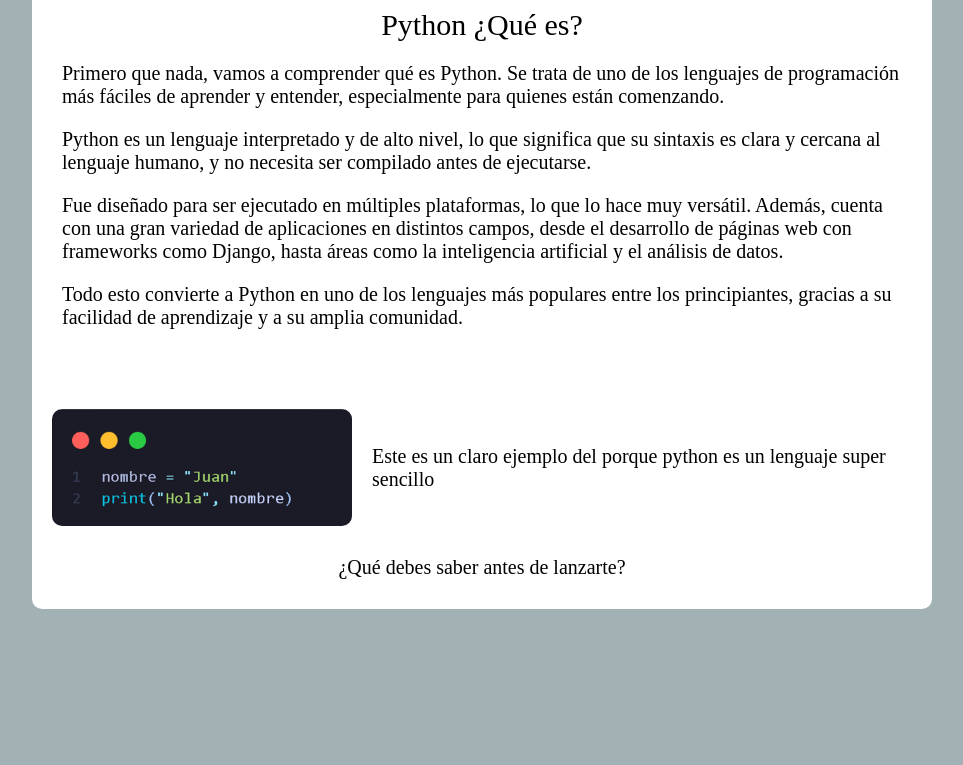
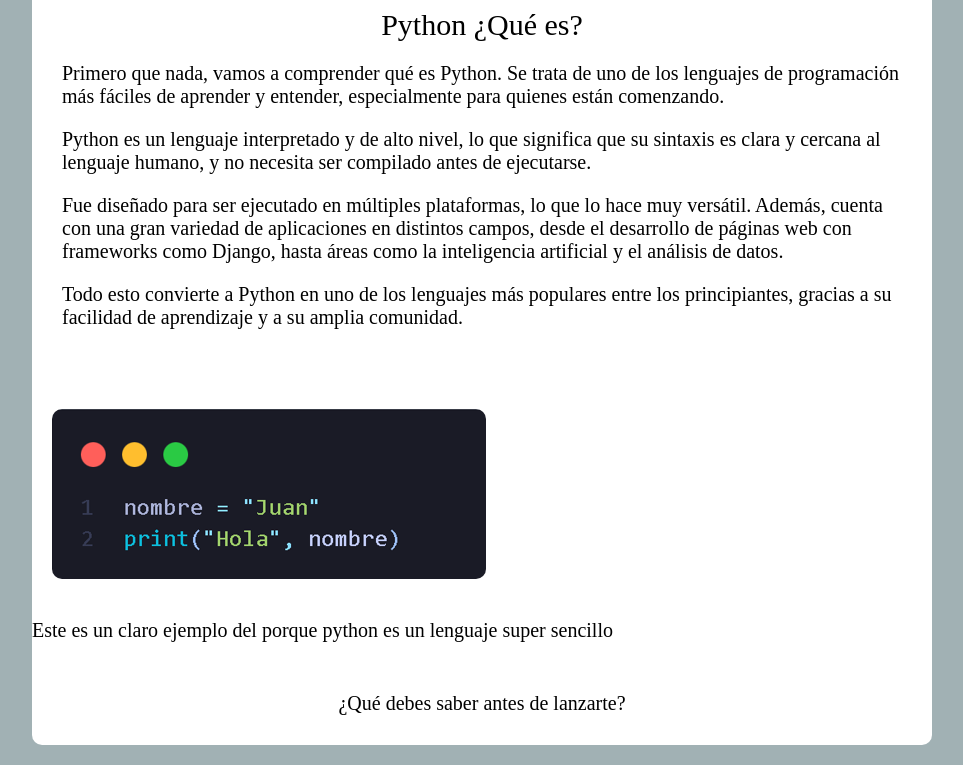
Before and after one commit to jdlzo/Mi_pagina_web, a plain HTML site: page index.html in a window 1280 px wide. Shown: the part 809-1574 px from the top of the page, without its empty margins (158-1121 px from the left). Before the commit the page ends 1438 px from the top, so only its background shows below. Drawn offline with Linux system fonts and the light colour scheme.

Commit message:
arreglo de telefono

```diff
--- a/style.css
+++ b/style.css
@@ -48,7 +48,7 @@
     font-size: 30px;
 }
 .imgprint img{
-    width: 300px;
+    max-width: 100%;
     height: auto;
     border-radius: 10px;
     margin-left: 20px;
@@ -60,6 +60,7 @@
     gap: 20px;
     margin-top: 30px ;
     align-items: center;
+    flex-wrap: wrap;
 }
 .imgpito
 {
```
